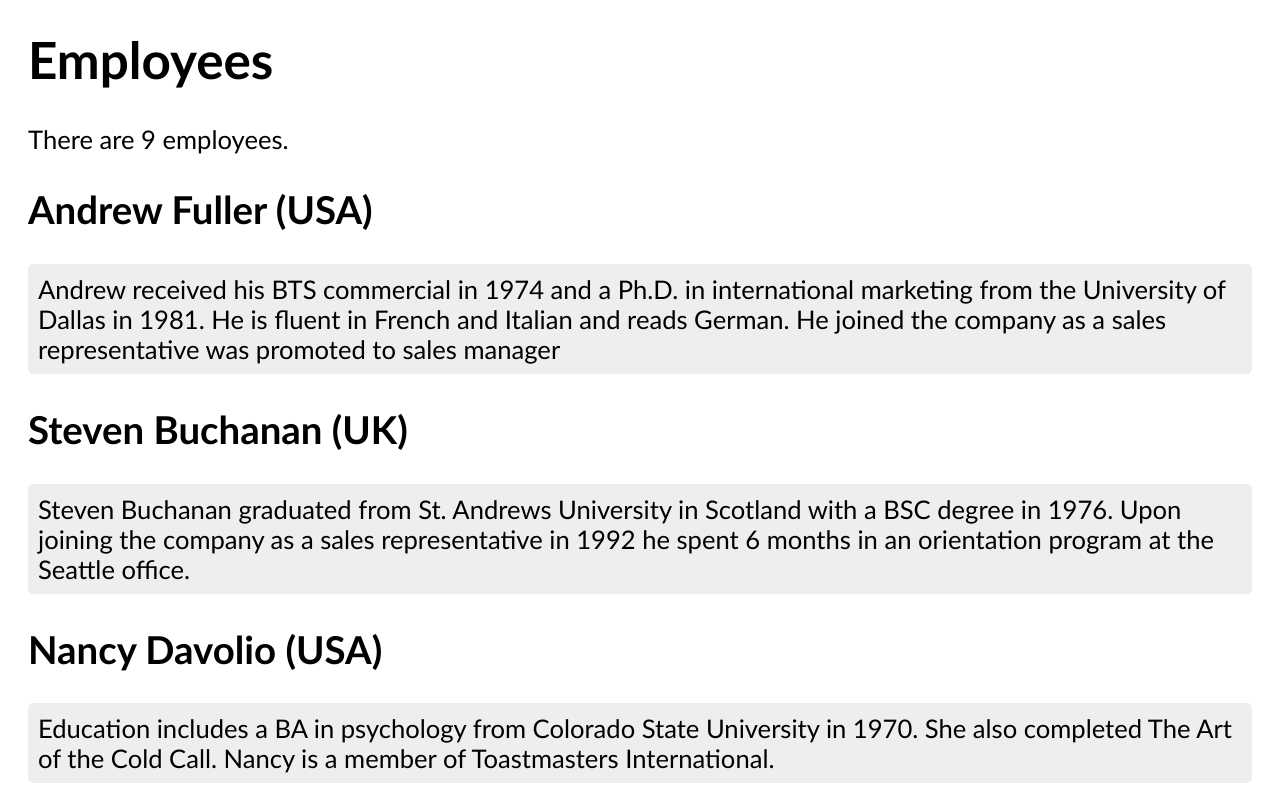
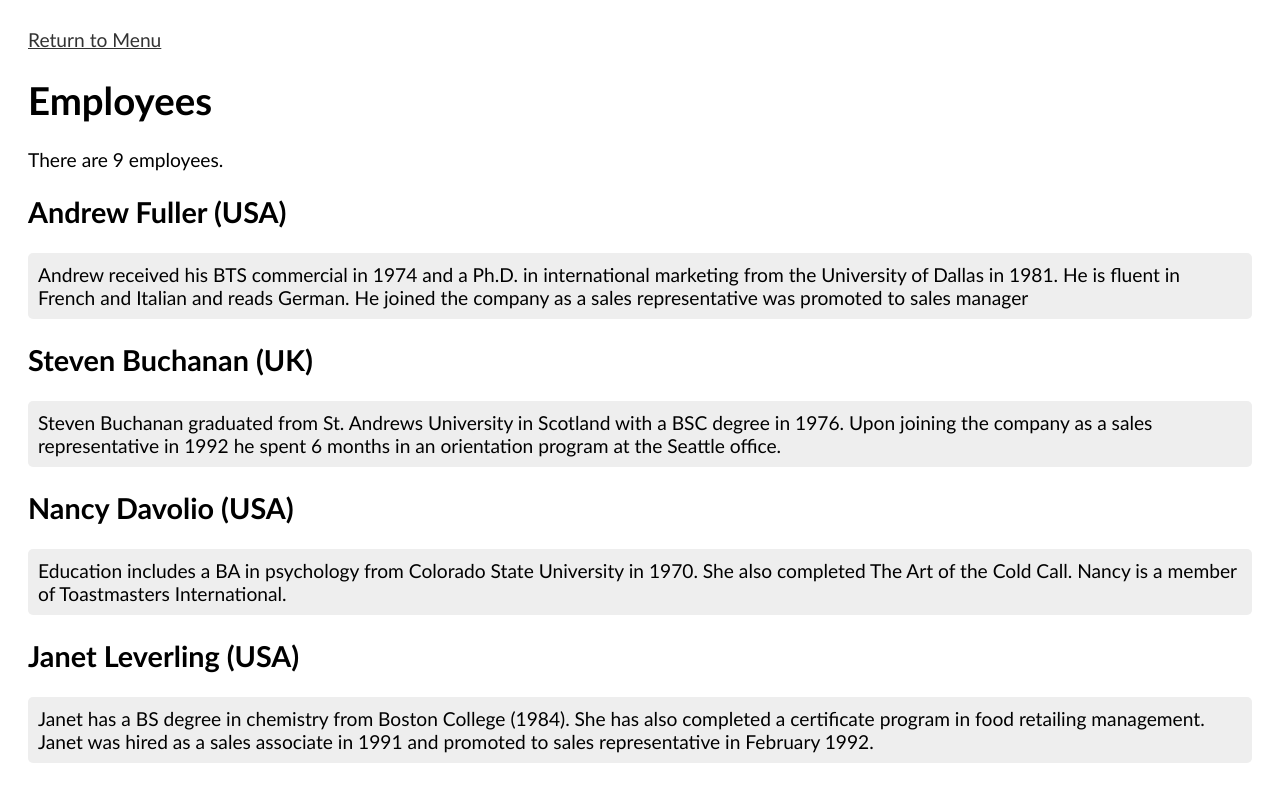
Before and after one commit to edwardtanguay/javascript-data-driven-sites, a website with bundled scripts: page readFromObject/index.html in a window 1280 px wide. Shown: the top 789 px of the page. Built offline with nearby package versions, Linux system fonts and the light colour scheme.

Commit message:
readFromObject finished

```diff
--- a/readFromObject/css/main.css
+++ b/readFromObject/css/main.css
@@ -1,5 +1,5 @@
 body {
-	font-size: 1.6rem;
+	font-size: 1.2rem;
 	font-family: 'Gill Sans', 'Gill Sans MT', Calibri, 'Trebuchet MS', sans-serif;
 	padding: 20px;
 }
@@ -9,3 +9,7 @@ section.body {
 	padding: 10px;
 	border-radius: 5px;
 }
+
+a {
+	color: #333;
+}
--- a/readFromObject/index.html
+++ b/readFromObject/index.html
@@ -8,6 +8,7 @@
 	<title>Employees</title>
 </head>
 <body>
+	<div><a href="../index.html">Return to Menu</a></div>
 	<h1>Employees</h1>
 	<section class="content"></section>
 </body>
--- a/readFromObject/js/main.js
+++ b/readFromObject/js/main.js
@@ -1,6 +1,4 @@
-// npm init -y
 import { employees } from '../data/employees.js';
-// const employees = require('../data/employees.js');
 
 const contentElem = document.querySelector('.content');
 
```
